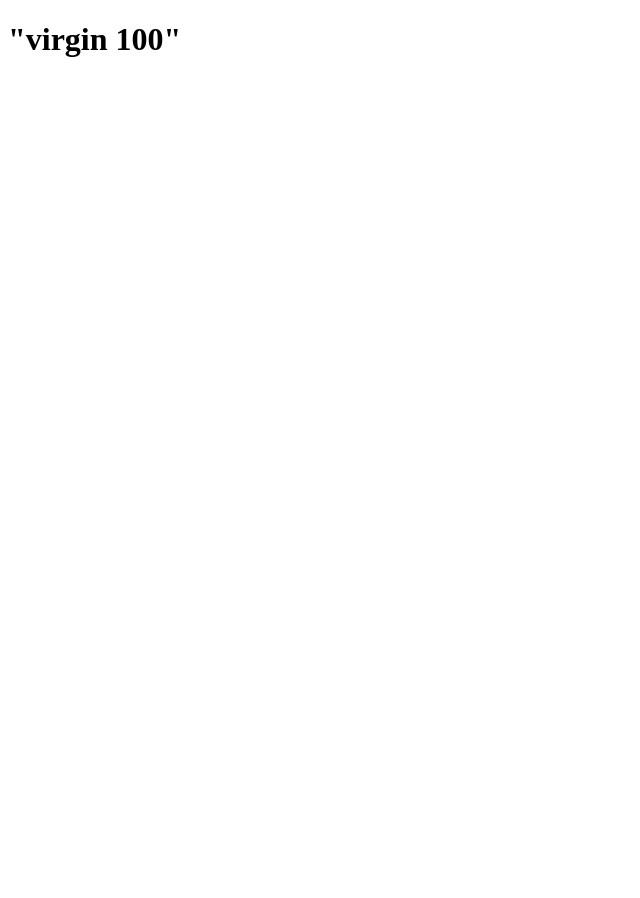
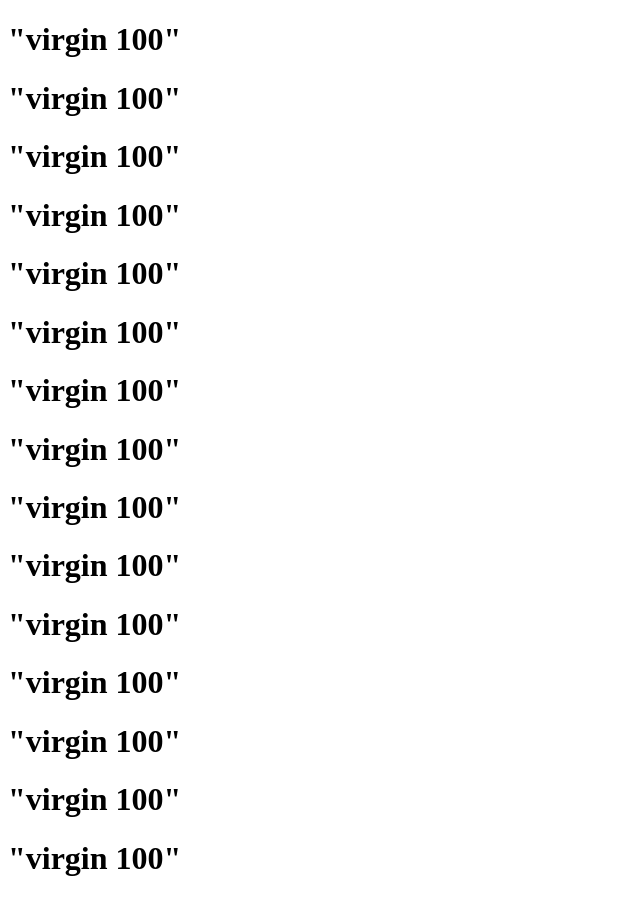
Before and after one commit to randy918/project-virgin-100-10-03-25-1536, a plain HTML site: page index.html in a window 1280 px wide. Shown: the whole page, without its empty margins (0-640 px from the left). Before the commit the page ends 800 px from the top, so only its background shows below. Drawn offline with Linux system fonts and the light colour scheme.

Commit message:
another commit 10-03-25-1850

```diff
--- a/index.html
+++ b/index.html
@@ -6,6 +6,6 @@
     <title>Document 3</title>
 </head>
 <body>
-    <h1>"virgin 100"</h1>
+    <h1>"virgin 100"</h1>   <h1>"virgin 100"</h1>   <h1>"virgin 100"</h1>   <h1>"virgin 100"</h1>   <h1>"virgin 100"</h1>   <h1>"virgin 100"</h1>   <h1>"virgin 100"</h1>   <h1>"virgin 100"</h1>   <h1>"virgin 100"</h1>   <h1>"virgin 100"</h1>   <h1>"virgin 100"</h1>   <h1>"virgin 100"</h1>   <h1>"virgin 100"</h1>   <h1>"virgin 100"</h1>   <h1>"virgin 100"</h1>
 </body>
 </html>
```
